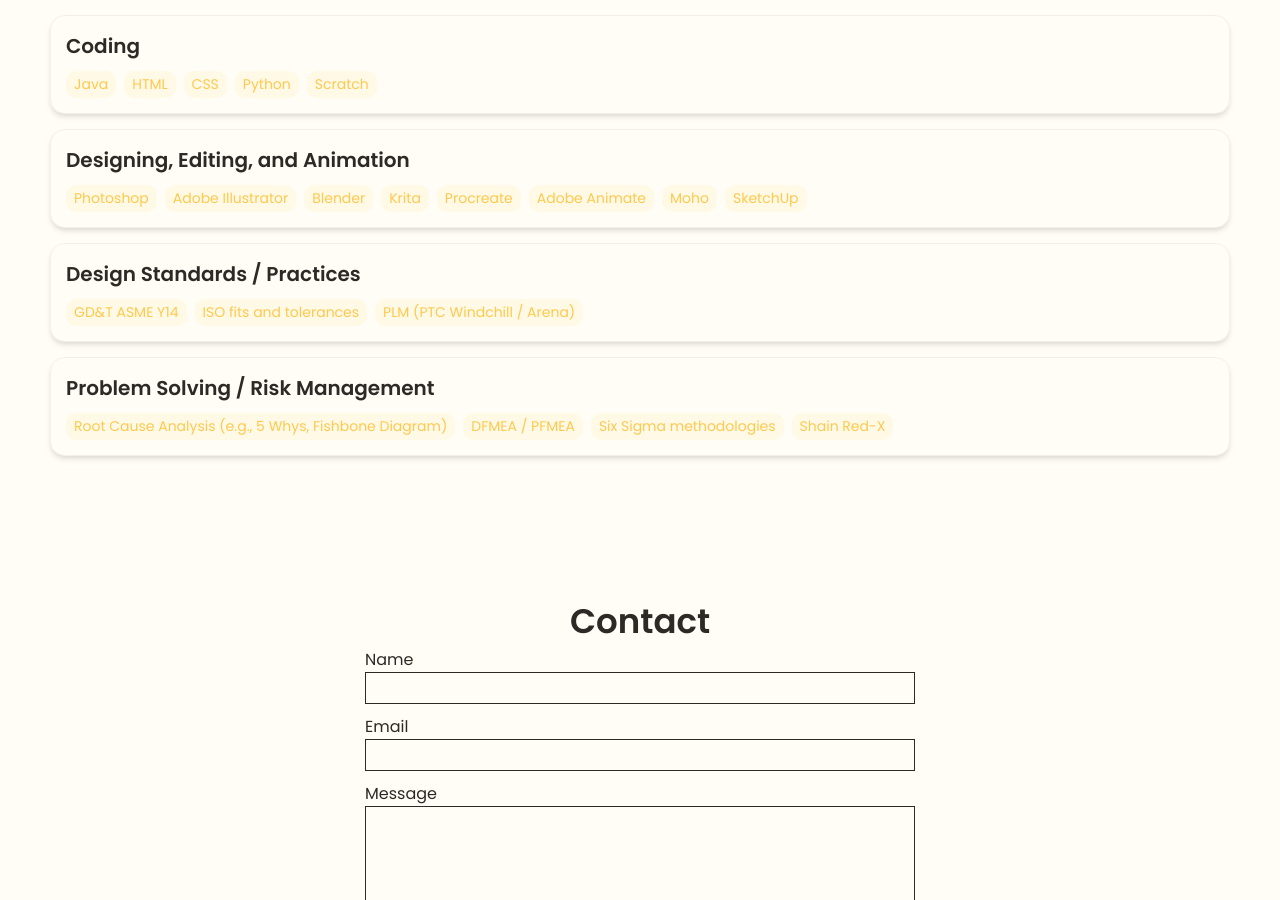
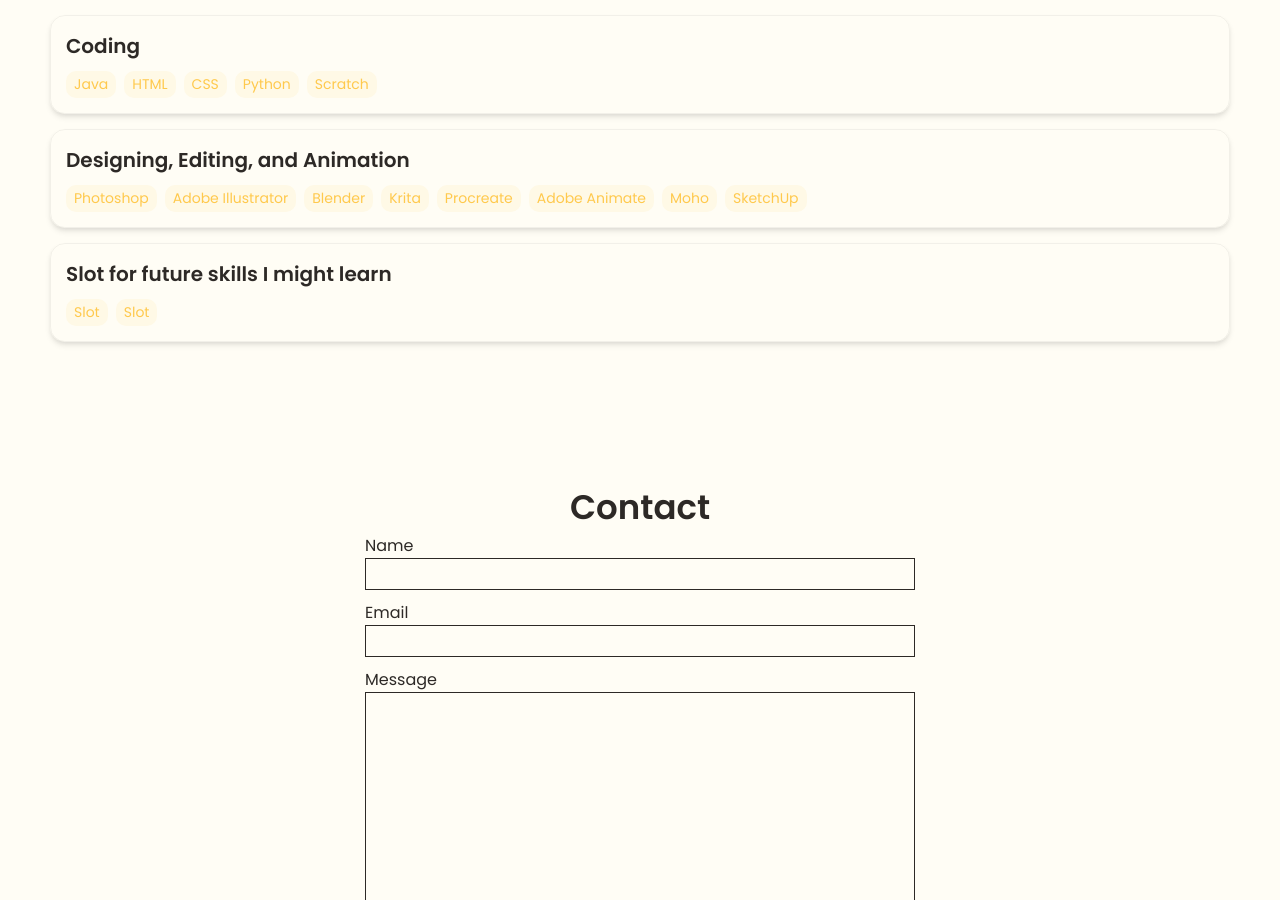
Before and after one commit to brawby/brawby.github.io, a Jekyll site: the page built from index.html, in a window 1280 px wide and 900 px high, scrolled down 1631 px. Built offline with Jekyll 4.4.1, drawn with Linux system fonts in a browser that asks for light colours.

Commit message:
Update _config.yml

```diff
--- a/_config.yml
+++ b/_config.yml
@@ -54,18 +54,10 @@
     - Adobe Animate
     - Moho
     - SketchUp
-  - category: Design Standards / Practices
+  - category: Slot for future skills I might learn
     tools:
-    - GD&T ASME Y14
-    - ISO fits and tolerances
-    - PLM (PTC Windchill / Arena)
-  - category: Problem Solving / Risk Management
-    tools:
-    - Root Cause Analysis (e.g., 5 Whys, Fishbone Diagram)
-    - DFMEA / PFMEA
-    - Six Sigma methodologies
-    - Shain Red-X
-
+    - Slot
+    - Slot
 
 # Contact Form Setup. Setup an account and copy over the key. When someone fills out the form, it will be received in your email.
 formspree-key:   https://formspree.io/f/xeopypgg
```
